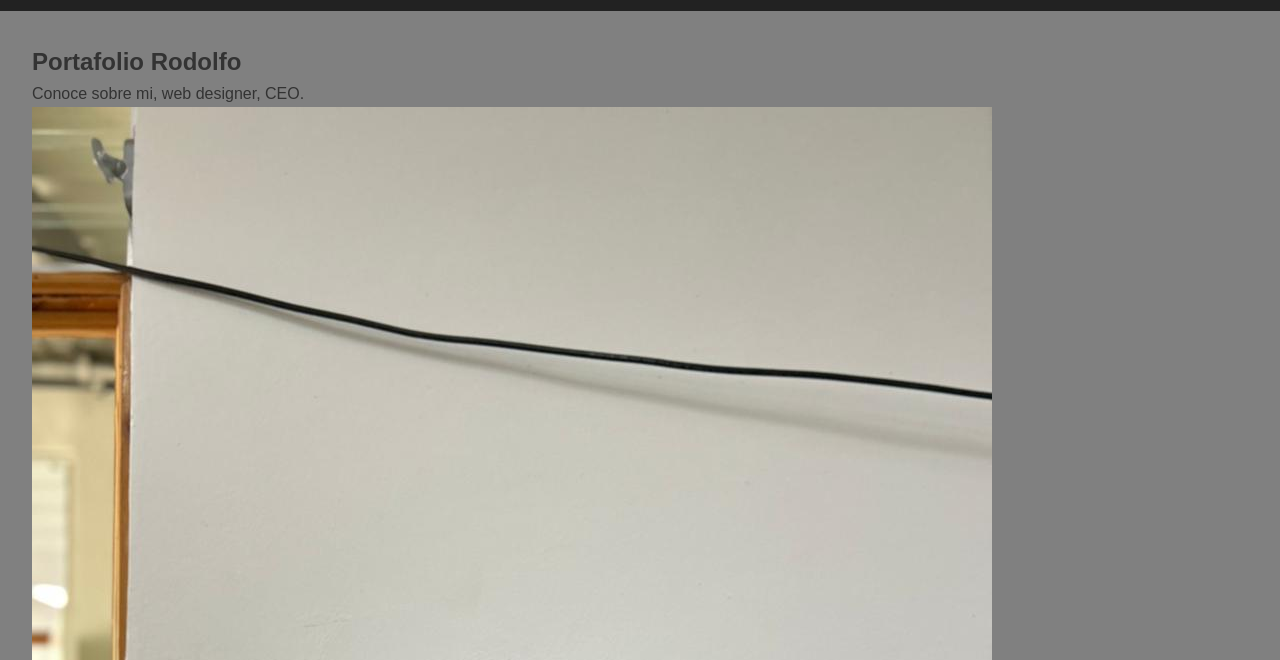
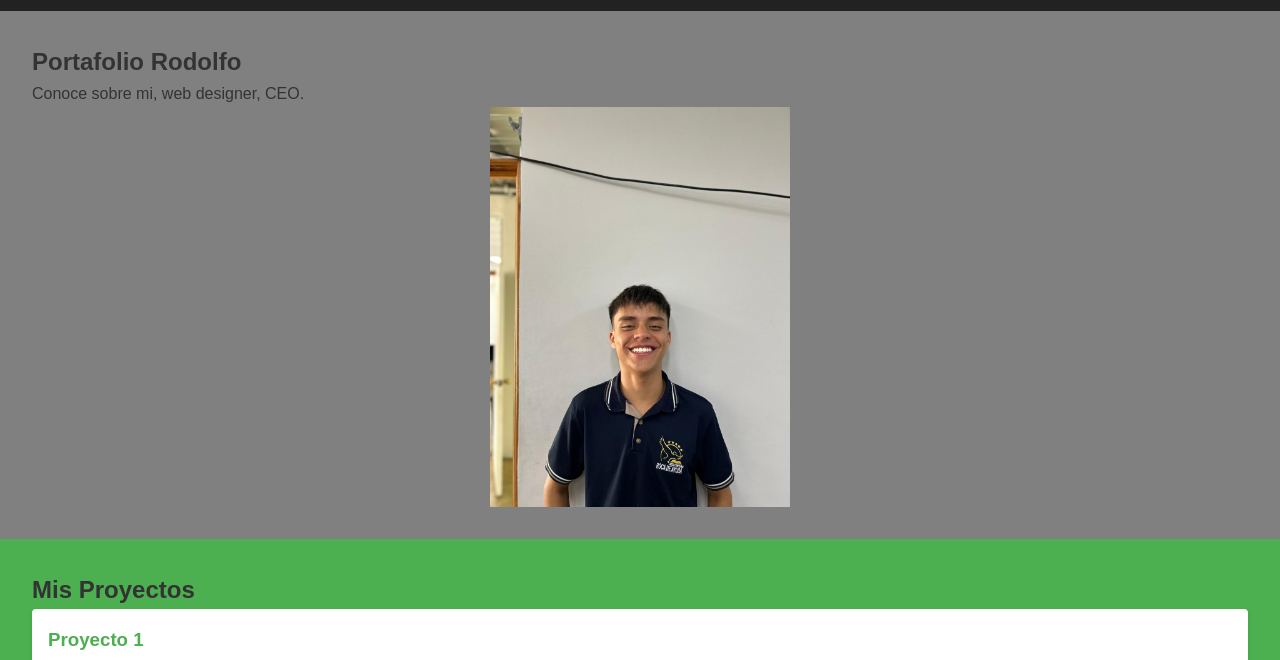
Before and after one commit to choforams/portafolio, a plain HTML site: page index.html in a window 1280 px wide. Shown: the part 124-784 px from the top of the page. Drawn offline with Linux system fonts and the light colour scheme.

Commit message:
Update style.css

```diff
--- a/style.css
+++ b/style.css
@@ -9,6 +9,16 @@ body, h1, h2, h3, h4, h5, h6, p, ul, li {
     background-color: #f0f0f0;
     color: #333;
   }
+  .ori{
+    width: 100%;
+    display: flex;
+    justify-content: center;
+  }
+  .ori img{
+    width: 300px;
+
+  }
+
 
   header {
     background-color: #222;
@@ -131,4 +141,8 @@ body, h1, h2, h3, h4, h5, h6, p, ul, li {
         width: 100%;
 
     }
-  }
+    img{
+    width: 200px;
+    }
+
+}
```
